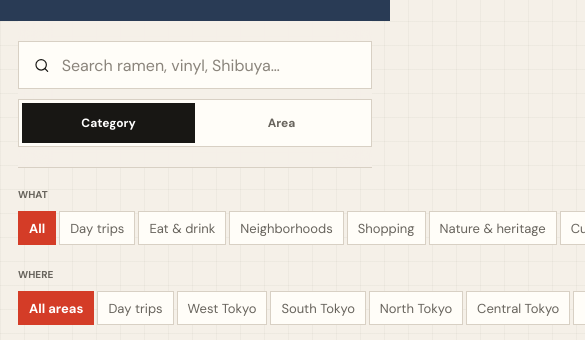
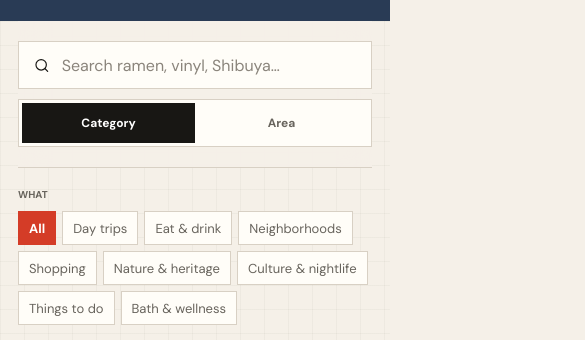
Before and after one commit to LisaKr/mindmap, a website: page index.html in a window 390 px wide. Shown: the part 243-583 px from the top of the page, 585 px wide, since content can reach past the window. Drawn offline with nearby package versions, Linux system fonts and the light colour scheme.

Commit message:
Wrap mobile filter controls

```diff
--- a/styles.css
+++ b/styles.css
@@ -430,7 +430,7 @@ svg { width: 17px; height: 17px; stroke-width: 1.8; }
   .explorer-layout { grid-template-columns: 1fr; gap: 28px; padding-top: 20px; }
   .filters-panel { display: grid; gap: 18px; }
   .filters-panel section + section { margin-top: 0; }
-  .filter-list { display: flex; overflow-x: auto; padding-bottom: 5px; scrollbar-width: thin; }
+  .filter-list { display: flex; flex-wrap: wrap; gap: 6px; overflow: visible; padding-bottom: 0; }
   .filter-chip { flex: 0 0 auto; min-height: 34px; border: 1px solid var(--line); padding: 6px 10px; background: var(--paper-bright); }
   .filter-chip.active { border-color: var(--vermilion); background: var(--vermilion); color: #fff; }
   .place-grid { grid-template-columns: 1fr; }
```
